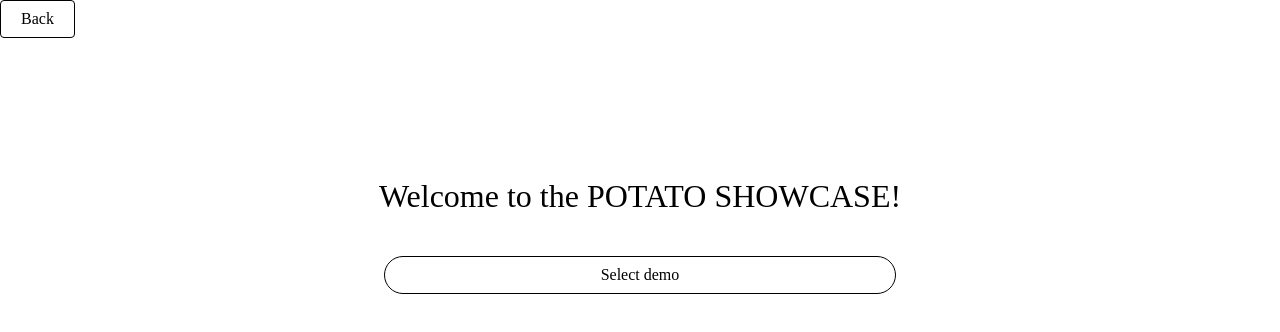
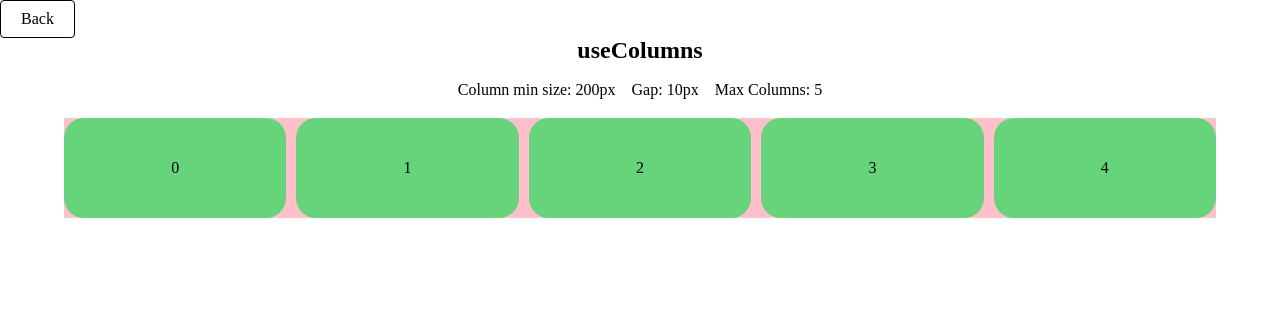
Before and after one commit to smellypotato/showcase, a React (Create React App) app: page /showcase/use-columns in a window 1280 px wide. Shown: the top 332 px of the page. Built offline with nearby package versions, Linux system fonts and the light colour scheme.

Commit message:
useColumns hook

```diff
--- a/package.json
+++ b/package.json
@@ -22,7 +22,7 @@
   "scripts": {
     "predeploy": "npm run build",
     "deploy": "gh-pages -d build",
-    "start": "react-scripts start",
+    "start": "react-scripts --openssl-legacy-provider start",
     "build": "react-scripts build",
     "test": "react-scripts test",
     "eject": "react-scripts eject"
--- a/src/App.tsx
+++ b/src/App.tsx
@@ -12,6 +12,7 @@ import { SliderPage } from './components/slider/sliderPage';
 import { SnakePage } from './components/snake/snakePage';
 import { TimerPage } from './components/timer/timerPage';
 import { YahtzeePage } from './components/yahtzee/yahtzeePage';
+import { UseColumnsPage } from './components/useColumns/useColumnsPage';
 
 export const App = () => {
     const navigate = useNavigate();
@@ -32,6 +33,7 @@ export const App = () => {
                 <Route path="/showcase/timer" element={ <TimerPage /> } />
                 <Route path="/showcase/a-star" element={ <AStarPage /> } />
                 <Route path="/showcase/3d-css" element={ <Css3DPage /> } />
+                <Route path="/showcase/use-columns" element={ <UseColumnsPage /> } />
                 <Route path="/showcase/*" element={ <Home /> } />
             </Routes>
         </div>
--- a/src/components/home/home.tsx
+++ b/src/components/home/home.tsx
@@ -21,6 +21,7 @@ export const Home = (props: {  }) => {
                     <Link to="/showcase/timer"><li className="cursor_button">Accurate Timer</li></Link>
                     <Link to="/showcase/a-star"><li className="cursor_button">A* Algorithm</li></Link>
                     <Link to="/showcase/3d-css"><li className="cursor_button">3D CSS</li></Link>
+                    <Link to="/showcase/use-columns"><li className="cursor_button">useColumns</li></Link>
                 </ul>
             </div>
         </div>
--- /dev/null
+++ b/src/components/useColumns/useColumns.tsx
@@ -0,0 +1,26 @@
+import { useEffect, useState } from "react";
+
+export const useColumns = (containerRef: React.RefObject<HTMLElement>, minWidth: number, gap: number = 0, minColumns: number = 2) => {
+    const [width, setWidth] = useState(0);
+    const [maxDisplay, setMaxDisplay] = useState(0);
+
+    useEffect(() => { // init container width when containerRef exists
+        containerRef.current && setWidth(containerRef.current.clientWidth);
+    }, [containerRef.current]);
+
+    useEffect(() => { // update width when container width changes
+        const observer = new ResizeObserver(entries => entries.forEach(entry => setWidth(entry.contentRect.width)));
+        containerRef.current && observer.observe(containerRef.current);
+        return () => observer.disconnect()
+    }, []);
+
+    useEffect(() => { // update max display when width changes
+        if (width > 0) { // wait for width stabled
+            let max = Math.floor(width / (minWidth + gap));
+            if (minColumns) max = Math.max(minColumns, max);
+            setMaxDisplay(max);
+        }
+    }, [width, minColumns]);
+
+    return maxDisplay;
+}
--- /dev/null
+++ b/src/components/useColumns/useColumnsPage.css
@@ -0,0 +1,25 @@
+#useColumnsPage {
+    display: flex;
+    flex-direction: column;
+    align-items: center;
+    row-gap: 20px;
+}
+#useColumnsPageInfo {
+    display: flex;
+    column-gap: 16px;
+}
+#useColumnsPageContainer {
+    width: 90vw;
+    height: 100px;
+    background-color: pink;
+    display: grid;
+    grid-template-columns: repeat(var(--columns), 1fr);
+    grid-column-gap: calc(var(--gap) * 1px);
+}
+#useColumnsPageContainer > div {
+    background: #65d47b;
+    display: flex;
+    justify-content: center;
+    align-items: center;
+    border-radius: 20px;
+}
--- /dev/null
+++ b/src/components/useColumns/useColumnsPage.tsx
@@ -0,0 +1,23 @@
+import { useRef, useState } from "react";
+import { useColumns } from "./useColumns";
+import "./useColumnsPage.css";
+
+export const UseColumnsPage = () => {
+    const [minWidth, setMinWidth] = useState(200);
+    const [gap, setGap] = useState(10);
+    const containerRef = useRef<HTMLDivElement>(null);
+    const columns = useColumns(containerRef, minWidth, gap);
+    return (
+        <main id="useColumnsPage">
+            <h2 className="f_24">useColumns</h2>
+            <section id="useColumnsPageInfo">
+                <div>{`Column min size: ${200}px`}</div>
+                <div>{`Gap: ${10}px`}</div>
+                <div>{`Max Columns: ${columns}`}</div>
+            </section>
+            <section id="useColumnsPageContainer" ref={containerRef} style={ { "--columns": columns, "--gap": gap } as React.CSSProperties }>
+                { Array(columns).fill("").map((_, i) => <div key={ i }>{i}</div>)}
+            </section>
+        </main>
+    )
+}
```
Also changed, not shown: 1 other file (tests, documents, lock files or other folders).
